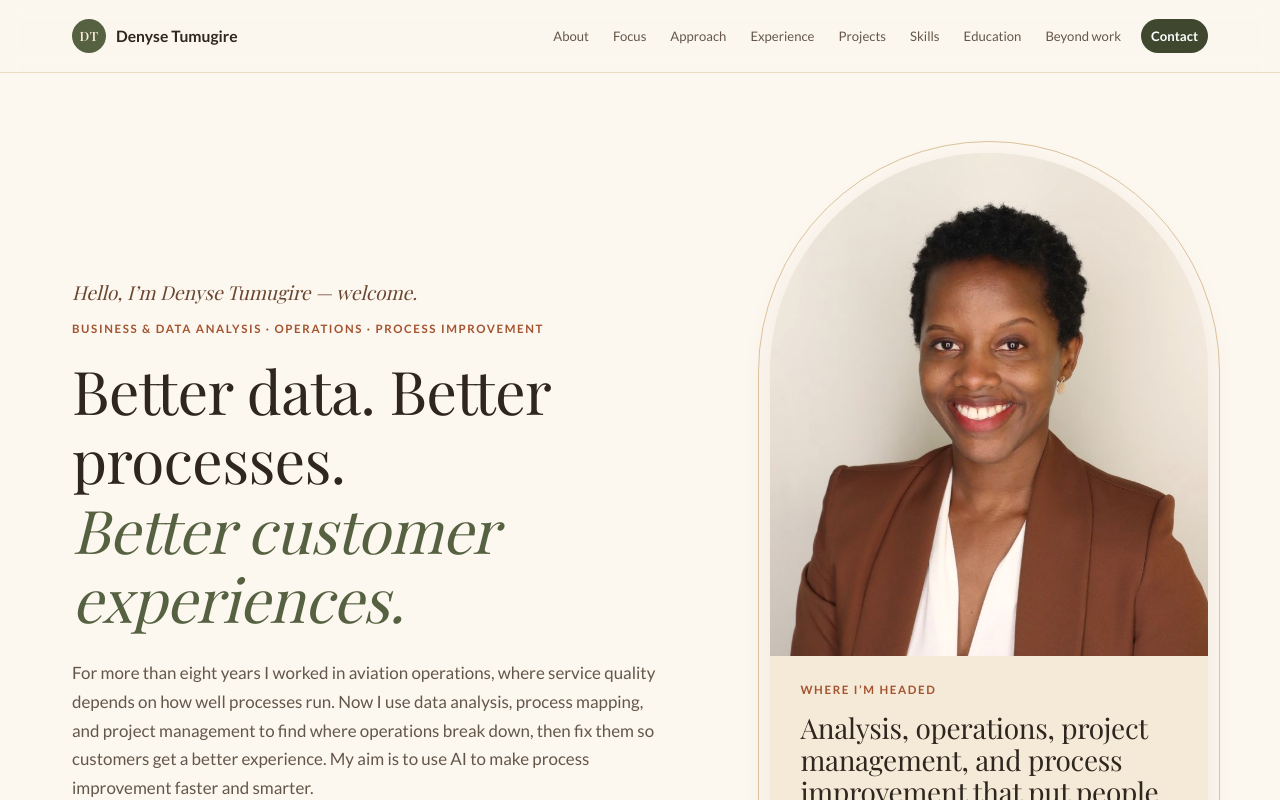
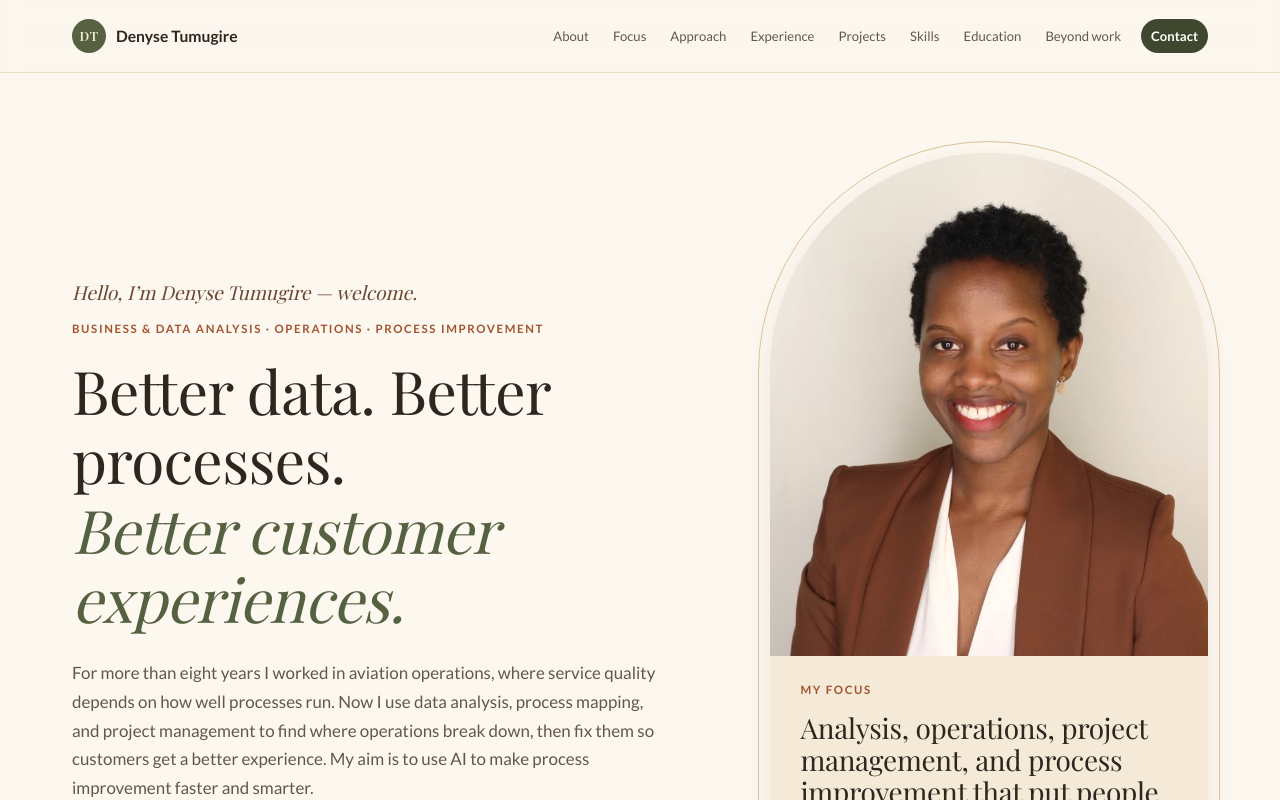
Before and after one commit to denyse169/denyse169.github.io, a plain HTML site: page index.html in a window 1280 px wide. Shown: the top 800 px of the page. Drawn offline with nearby package versions, Linux system fonts and the light colour scheme; a web font is replaced by a local one.

Commit message:
Rename hero card label to My focus
Co-Authored-By: Claude Opus 5.5 <noreply@anthropic.com>
Claude-Session: https://claude.ai/code/session_01GNXAFERy6X7ejWq1zJUpAu

```diff
--- a/index.html
+++ b/index.html
@@ -52,7 +52,7 @@
       </div>
       <aside class="hero-note" aria-label="Professional focus">
         <div class="portrait-frame"><img class="portrait" src="assets/denyse-tumugire.jpg" alt="Denyse Tumugire, smiling, in a brown blazer" width="720" height="828" fetchpriority="high"></div>
-        <p class="eyebrow">Where I’m headed</p>
+        <p class="eyebrow">My focus</p>
         <h2>Analysis, operations, project management, and process improvement that put people first.</h2>
         <blockquote>“Every process eventually reaches a person. I want that moment to go well.”</blockquote>
         <p>Master of Global Management candidate<br>Thunderbird School of Global Management · ASU</p>
```
